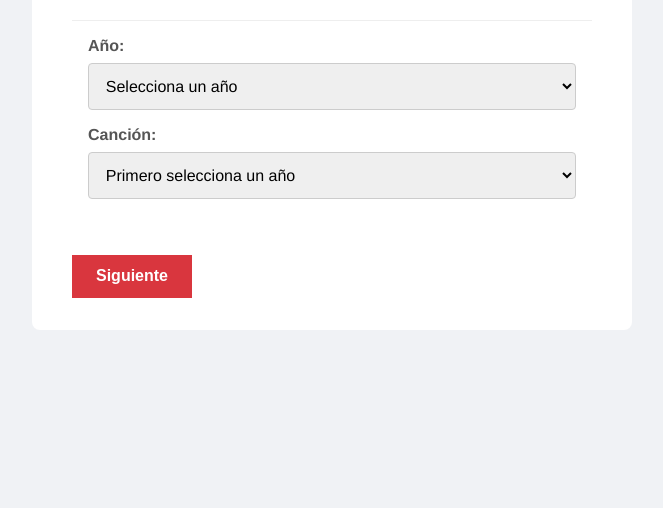
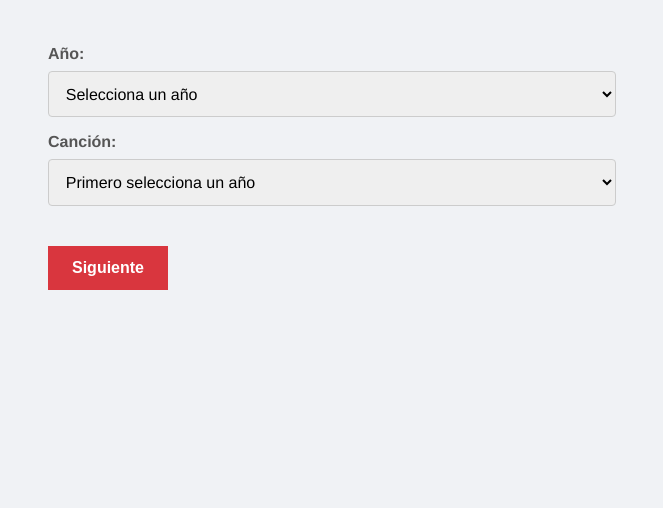
Before and after one commit to tvfj/sanrem, a plain HTML site: page index.html in a window 1280 px wide. Shown: the part 332-840 px from the top of the page, without its empty margins (308-971 px from the left). Drawn offline with Linux system fonts and the light colour scheme.

Commit message:
Add files via upload

```diff
--- a/style.css
+++ b/style.css
@@ -1,7 +1,6 @@
-/* --- ARCHIVO CSS MODIFICADO --- */
+/* --- ARCHIVO CSS CON RECUADRO ELIMINADO --- */
 
 body {
-    /* Tipografía cambiada a Helvetica/Arial */
     font-family: Helvetica, Arial, sans-serif;
     display: flex;
     justify-content: center;
@@ -13,11 +12,10 @@ body {
 }
 
 .container {
-    background: white;
-    padding: 2rem 2.5rem;
-    border-radius: 8px; /* Mantenemos un leve redondeo en el contenedor para suavizarlo */
-    /* Sombra eliminada para quitar el recuadro */
-    /* box-shadow: 0 4px 12px rgba(0, 0, 0, 0.1); */
+    /* CAMBIO CLAVE: Se elimina el fondo blanco para quitar el recuadro */
+    background: transparent;
+
+    padding: 1rem; /* Reducimos un poco el padding para que no se vea tanto espacio vacío */
     width: 100%;
     max-width: 600px;
     box-sizing: border-box;
@@ -32,14 +30,15 @@ h1, h3 {
     text-align: center;
     font-size: 1.5em;
     font-weight: bold;
-    color: #333; /* Cambiado a un color más neutro */
+    color: #333;
     margin-bottom: 2rem;
 }
 
 .voting-section {
     margin-bottom: 1.5rem;
-    padding: 1rem;
-    border-top: 1px solid #eee;
+    padding-top: 1rem;
+    /* Eliminamos el borde superior para una apariencia más limpia */
+    border-top: none;
 }
 
 .hidden {
@@ -59,11 +58,11 @@ select {
     width: 100%;
     padding: .8rem;
     margin-bottom: 1rem;
-    border-radius: 4px; /* Un redondeo sutil para los inputs */
+    border-radius: 4px;
     border: 1px solid #ccc;
     box-sizing: border-box;
     font-size: 1em;
-    font-family: Helvetica, Arial, sans-serif; /* Aseguramos la fuente también aquí */
+    font-family: Helvetica, Arial, sans-serif;
 }
 
 #navigation-buttons {
@@ -75,10 +74,8 @@ select {
 button {
     padding: .8rem 1.5rem;
     border: none;
-    /* Color de fondo cambiado a rojo */
     background-color: #D9363E;
     color: white;
-    /* Redondeo de bordes eliminado */
     border-radius: 0;
     cursor: pointer;
     font-size: 1em;
@@ -87,12 +84,8 @@ button {
 }
 
 button:hover {
-    /* Tono de rojo más oscuro para el efecto hover */
     background-color: #B02A30;
 }
-
-/* Las reglas específicas de color para los botones ya no son necesarias,
-   heredarán el color rojo de la regla general 'button'. */
 
 #submit-btn {
     width: 100%;
```
